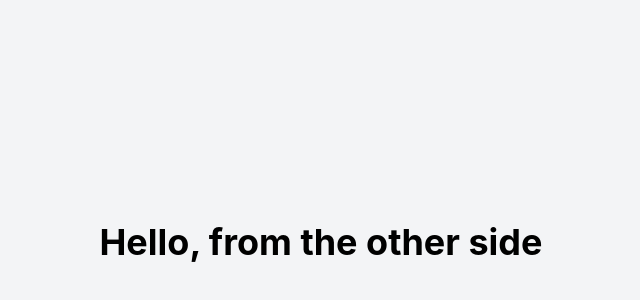
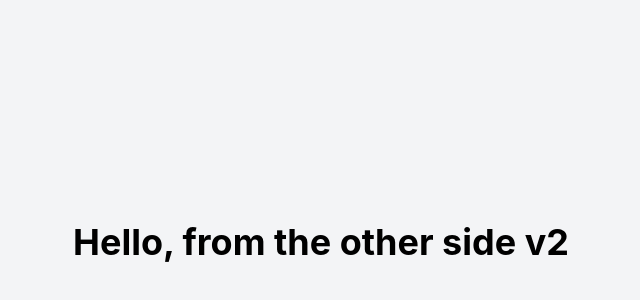
Before and after one commit to NaderDhamer/ecommerce-devops, a React app in the folder frontend/: page / in a window 1280 px wide. Shown: the part 158-458 px from the top of the page, without its empty margins (319-959 px from the left). Built offline with nearby package versions, Linux system fonts and the light colour scheme; the HTML template or start-up script is replaced by a standard one.

Commit message:
changing the home page

```diff
--- a/frontend/src/pages/Home.jsx
+++ b/frontend/src/pages/Home.jsx
@@ -2,7 +2,7 @@ export default function Home() {
   return (
     <div className="min-h-screen flex items-center justify-center bg-gray-100">
       <h1 className="text-4xl font-bold">
-        Hello, from the other side
+        Hello, from the other side v2
       </h1>
     </div>
   )
```
